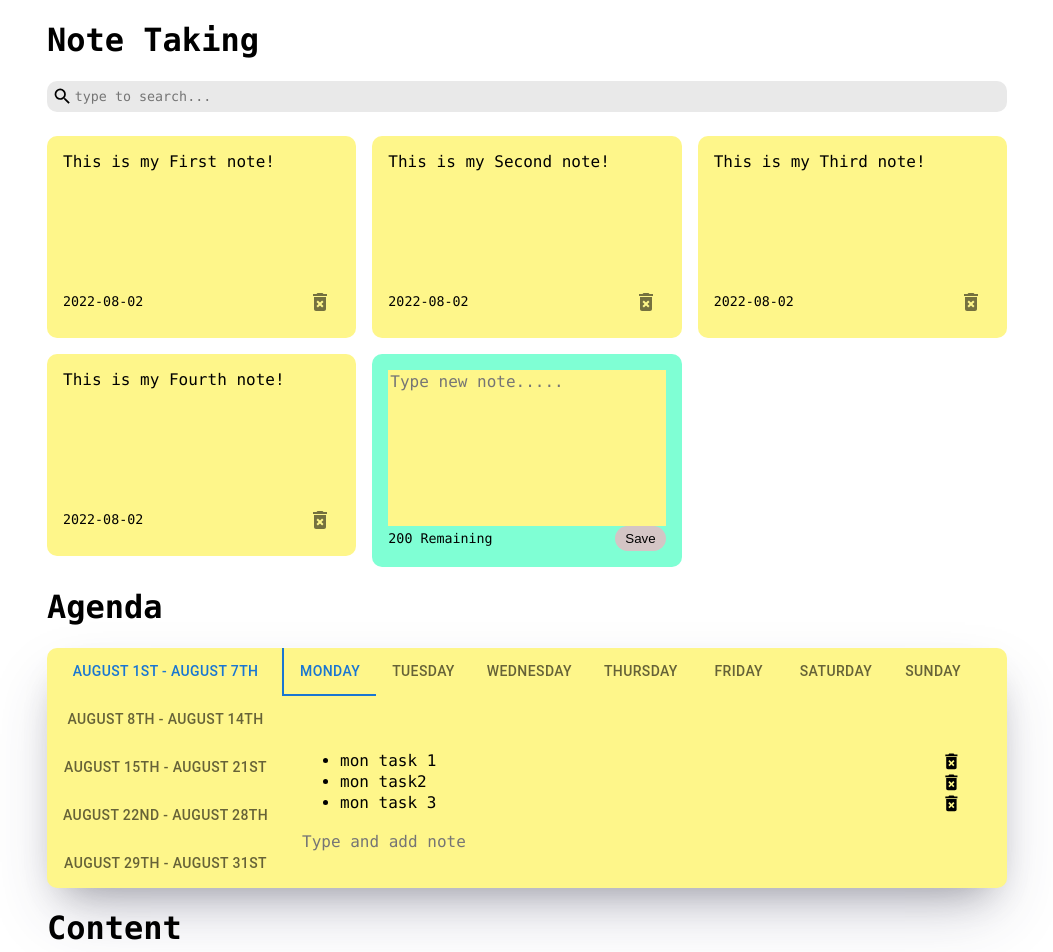
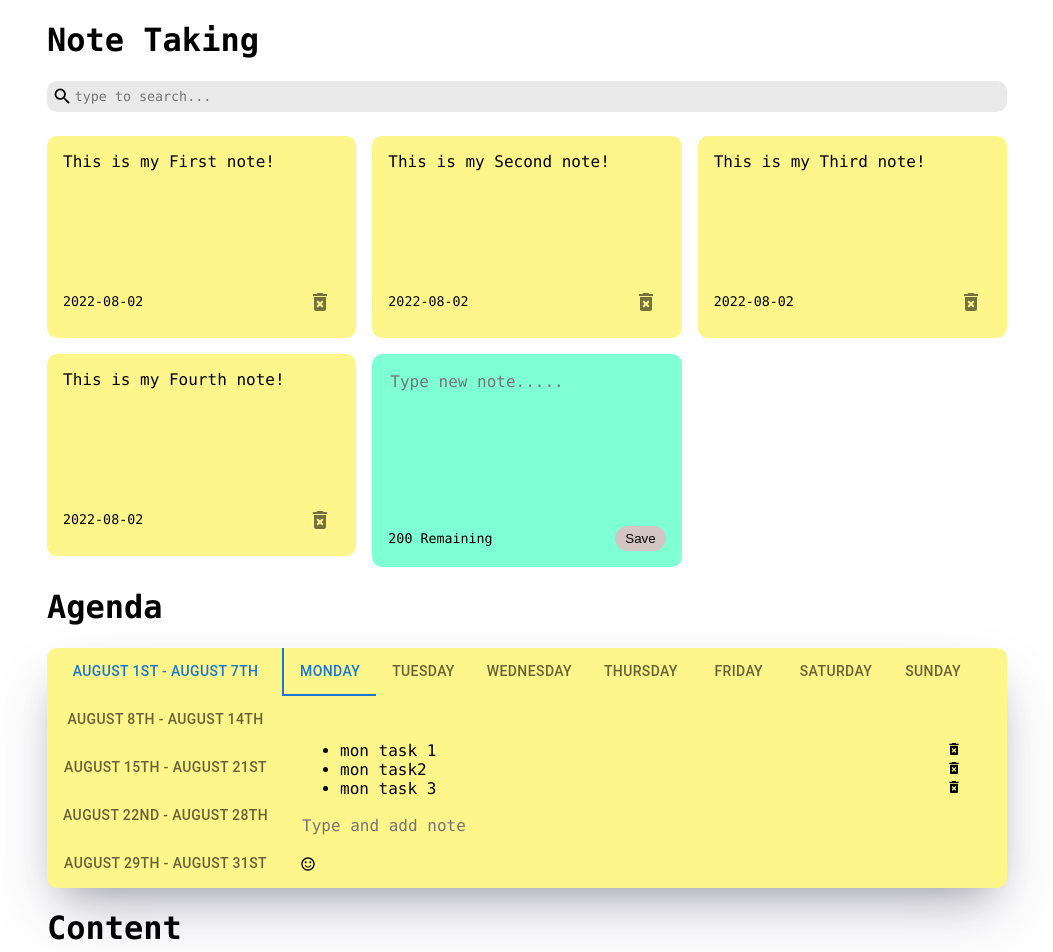
Before and after one commit to imranrehman-it/productivity-app, a React (Create React App) app in the folder note-taking/: page / in a window 1280 px wide. Shown: the top 952 px of the page, without its empty margins (113-1166 px from the left). Built offline with nearby package versions, Linux system fonts and the light colour scheme.

Commit message:
added delete and add task

```diff
--- a/note-taking/src/TextBox.js
+++ b/note-taking/src/TextBox.js
@@ -1,9 +1,28 @@
-import React from "react";
-import "react-tabs/style/react-tabs.css";
-import { MdDeleteForever } from "react-icons/md";
+import { React, useState } from "react";
 
-const TextBox = ({ tasks, calendar, id }) => {
-  const changeHandler = (event) => {};
+import { MdDeleteForever, MdSettingsApplications } from "react-icons/md";
+import { MdOutlineSentimentSatisfiedAlt } from "react-icons/md";
+
+const TextBox = ({ tasks, calendar, id, setText }) => {
+  const [addText, setAddTask] = useState("");
+
+  const deleteHandler = (task) => {
+    const newArray = tasks.filter(function (item) {
+      return item != task;
+    });
+
+    setText(newArray);
+  };
+
+  const changeHandler = (event) => {
+    setAddTask(event.target.value);
+  };
+
+  const addTask = () => {
+    const newArray = tasks.push(addText);
+    setAddTask("");
+    console.log(addTask);
+  };
 
   return (
     <div className="text-box">
@@ -13,14 +32,17 @@ const TextBox = ({ tasks, calendar, id }) => {
           return (
             <div className="task">
               <li>{task}</li>
-              <MdDeleteForever size="1.3em" />
+              <MdDeleteForever size="1em" onClick={() => deleteHandler(task)} />
             </div>
           );
         })}
       </ul>
-      <textarea placeholder="Type and add note"></textarea>
+      <textarea
+        placeholder="Type and add note"
+        onChange={changeHandler}
+      ></textarea>
+      <MdOutlineSentimentSatisfiedAlt onClick={addTask} />
     </div>
   );
 };
-
 export default TextBox;
--- a/note-taking/src/components/Agenda.js
+++ b/note-taking/src/components/Agenda.js
@@ -2,7 +2,7 @@ import React from "react";
 import { useState } from "react";
 import Tabs, { tabsClasses } from "@mui/material/Tabs";
 import Tab from "@mui/material/Tab";
-import "react-tabs/style/react-tabs.css";
+
 import Week from "./WeekList";
 
 const Agenda = () => {
--- a/note-taking/src/components/WeekList.js
+++ b/note-taking/src/components/WeekList.js
@@ -2,7 +2,7 @@ import React from "react";
 import { useState } from "react";
 import Tabs, { tabsClasses } from "@mui/material/Tabs";
 import Tab from "@mui/material/Tab";
-import "react-tabs/style/react-tabs.css";
+
 import Agenda from "./Agenda";
 import TextBox from "../TextBox";
 
@@ -60,13 +60,13 @@ const Week = ({ calendar, id }) => {
 
         <Tab label="Sunday" />
       </Tabs>
-      {daySelected === 0 && <TextBox tasks={tasks} />}
-      {daySelected === 1 && <TextBox tasks={tasks} />}
-      {daySelected === 2 && <TextBox tasks={tasks} />}
-      {daySelected === 3 && <TextBox tasks={tasks} />}
-      {daySelected === 4 && <TextBox tasks={tasks} />}
-      {daySelected === 5 && <TextBox tasks={tasks} />}
-      {daySelected === 6 && <TextBox tasks={tasks} />}
+      {daySelected === 0 && <TextBox tasks={tasks} setText={setText} />}
+      {daySelected === 1 && <TextBox tasks={tasks} setText={setText} />}
+      {daySelected === 2 && <TextBox tasks={tasks} setText={setText} />}
+      {daySelected === 3 && <TextBox tasks={tasks} setText={setText} />}
+      {daySelected === 4 && <TextBox tasks={tasks} setText={setText} />}
+      {daySelected === 5 && <TextBox tasks={tasks} setText={setText} />}
+      {daySelected === 6 && <TextBox tasks={tasks} setText={setText} />}
     </div>
   );
 };
--- a/note-taking/src/index.css
+++ b/note-taking/src/index.css
@@ -43,6 +43,16 @@ code {
 
 .note.new {
   background-color: aquamarine;
+}
+
+.note.new textarea {
+  border: none;
+  resize: none;
+  background-color: aquamarine;
+  font-family: monaco, Consolas, Lucida Console, monospace;
+  font-size: 16px;
+  width: fill;
+  height: fill;
 }
 
 textarea {
```
Also changed, not shown: 1 other file (tests, documents, lock files or other folders).
